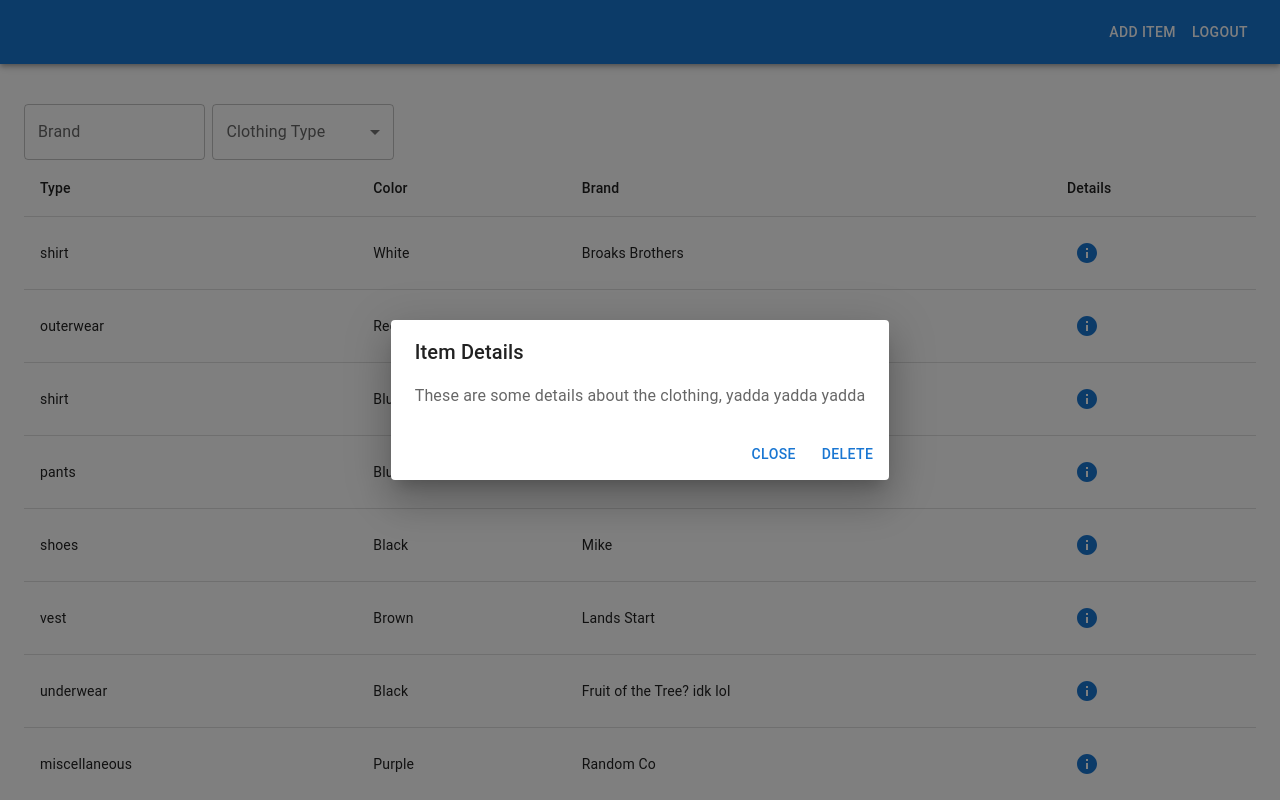
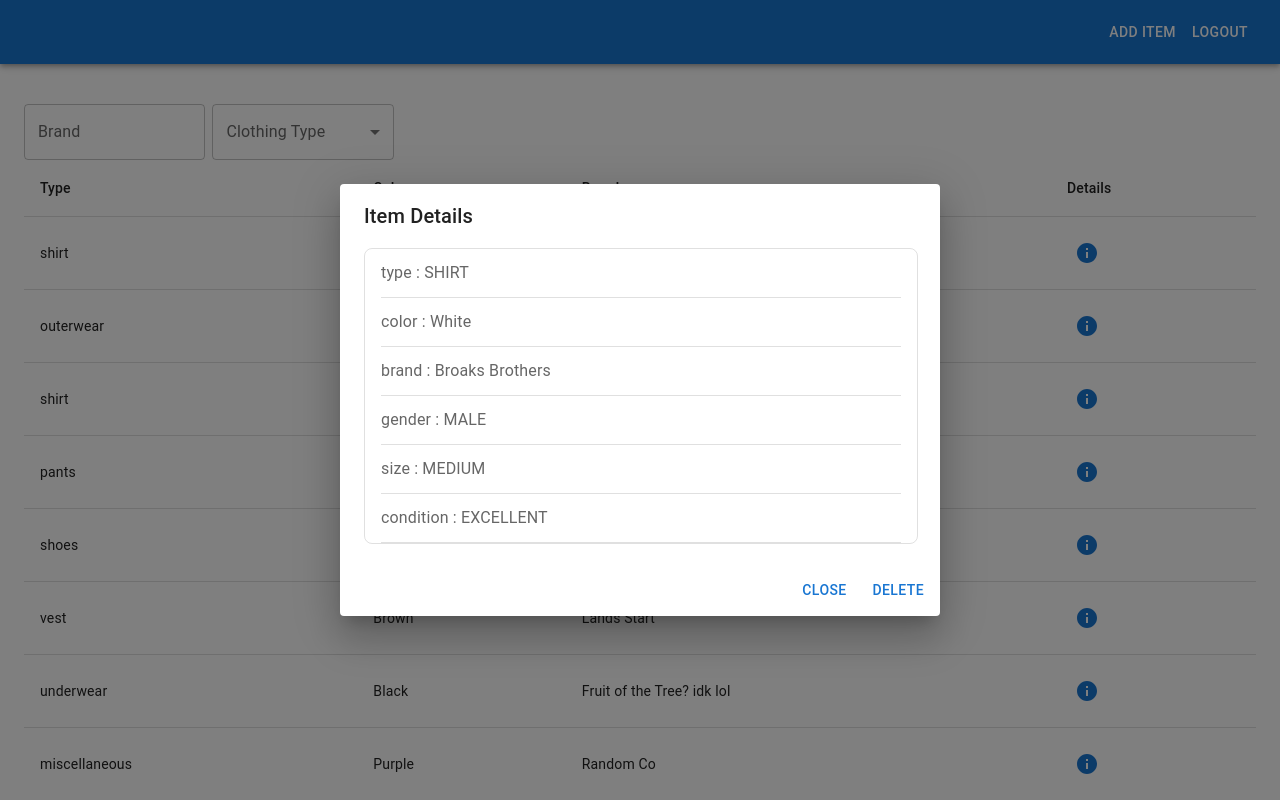
Before and after one commit to CornerCaseSolutions/ccs-inventory-management-ui, a React (Create React App) app: page / in a window 1280 px wide. Both pictures are taken after a click on the button 1086 px from the left and 253 px from the top of the page. Shown: the top 800 px of the page. Built offline with nearby package versions, Linux system fonts and the light colour scheme.

Commit message:
Created more details dialog box with delete option

```diff
--- a/src/App.js
+++ b/src/App.js
@@ -15,61 +15,97 @@ function App() {
       type: 'SHIRT',
       color: 'White',
       brand: 'Broaks Brothers',
+      gender: 'MALE',
+      size: 'MEDIUM',
+      condition: 'EXCELLENT'
     }, {
       id: 2,
       type: 'OUTERWEAR',
       color: 'Red',
       brand: 'South Face',
+      gender: 'UNISEX',
+      size: 'SMALL',
+      condition: 'FAIR'
     }, {
       id: 3,
       type: 'SHIRT',
       color: 'Blue',
       brand: 'Lala Lemon',
+      gender: 'FEMALE',
+      size: 'MEDIUM',
+      condition: 'FAIR'
     }, {
       id: 4,
       type: 'PANTS',
       color: 'Blue',
       brand: 'Lands Start',
+      gender: 'MALE',
+      size: 'LARGE',
+      condition: 'EXCELLENT'
     }, {
       id: 5,
       type: 'SHOES',
       color: 'Black',
       brand: 'Mike',
+      gender: 'MALE',
+      size: 'EXTRA_LARGE',
+      condition: 'DESTROYED'
     }, {
       id: 6,
       type: 'VEST',
       color: 'Brown',
       brand: 'Lands Start',
+      gender: 'UNISEX',
+      size: 'SMALL',
+      condition: 'FAIR'
     }, {
       id: 7,
       type: 'UNDERWEAR',
       color: 'Black',
       brand: 'Fruit of the Tree? idk lol',
+      gender: 'MALE',
+      size: 'EXTRA_SMALL',
+      condition: 'DAMAGED'
     }, {
       id: 8,
       type: 'MISCELLANEOUS',
       color: 'Purple',
       brand: 'Random Co',
+      gender: 'FEMALE',
+      size: 'EXTRA_LARGE',
+      condition: 'DAMAGED'
     }, {
       id: 9,
       type: 'HAT',
       color: 'White',
       brand: 'Mike',
+      gender: 'UNISEX',
+      size: 'MEDIUM',
+      condition: 'POOR'
     }, {
       id: 10,
       type: 'SHIRT',
       color: 'Orange',
       brand: 'Puma',
+      gender: 'MALE',
+      size: 'SMALL',
+      condition: 'POOR'
     }, {
       id: 11,
       type: 'SOCKS',
       color: 'Red',
       brand: 'Vans',
+      gender: 'MALE',
+      size: 'LARGE',
+      condition: 'FAIR'
     }, {
       id: 12,
       type: 'OUTERWEAR',
       color: 'Gray',
       brand: 'Papagonia',
+      gender: 'FEMALE',
+      size: 'EXTRA_SMALL',
+      condition: 'EXCELLENT'
     },
   ];
 
--- a/src/components/SearchableItem.js
+++ b/src/components/SearchableItem.js
@@ -8,9 +8,10 @@ import DialogTitle from '@mui/material/DialogTitle';
 import TableRow from '@mui/material/TableRow';
 import TableCell from '@mui/material/TableCell';
 import InfoIcon from '@mui/icons-material/Info';
-import { IconButton } from '@mui/material';
+import { Divider, IconButton, List, ListItem, ListItemText } from '@mui/material';
 
 export default function SearchableItem({item}) {
+    delete item.id;
     let [isOpen, setDialogState] = useState(false);
 
     function openDialog() {
@@ -31,11 +32,26 @@ export default function SearchableItem({item}) {
                     <IconButton onClick={openDialog}><InfoIcon color="primary"/></IconButton>
                 </TableCell>
             </TableRow>
-            <Dialog open={isOpen} onClose={closeDialog}>
+            <Dialog open={isOpen} onClose={closeDialog} fullWidth>
                 <DialogTitle id="alert-dialog-title">Item Details</DialogTitle>
                 <DialogContent>
                     <DialogContentText id="alert-dialog-description">
-                        These are some details about the clothing, yadda yadda yadda
+                        <List sx={{
+                              py: 0,
+                              width: '100%',
+                              borderRadius: 2,
+                              border: '1px solid',
+                              borderColor: 'divider'
+                        }}>
+                            {Object.keys(item).map((key) => (
+                                <>
+                                    <ListItem>
+                                        <ListItemText primary={`${key} : ${item[key]}`}/>
+                                    </ListItem>
+                                    <Divider variant="middle" component="li" />
+                                </>
+                            ))}
+                        </List>
                     </DialogContentText>
                 </DialogContent>
                 <DialogActions>
```
